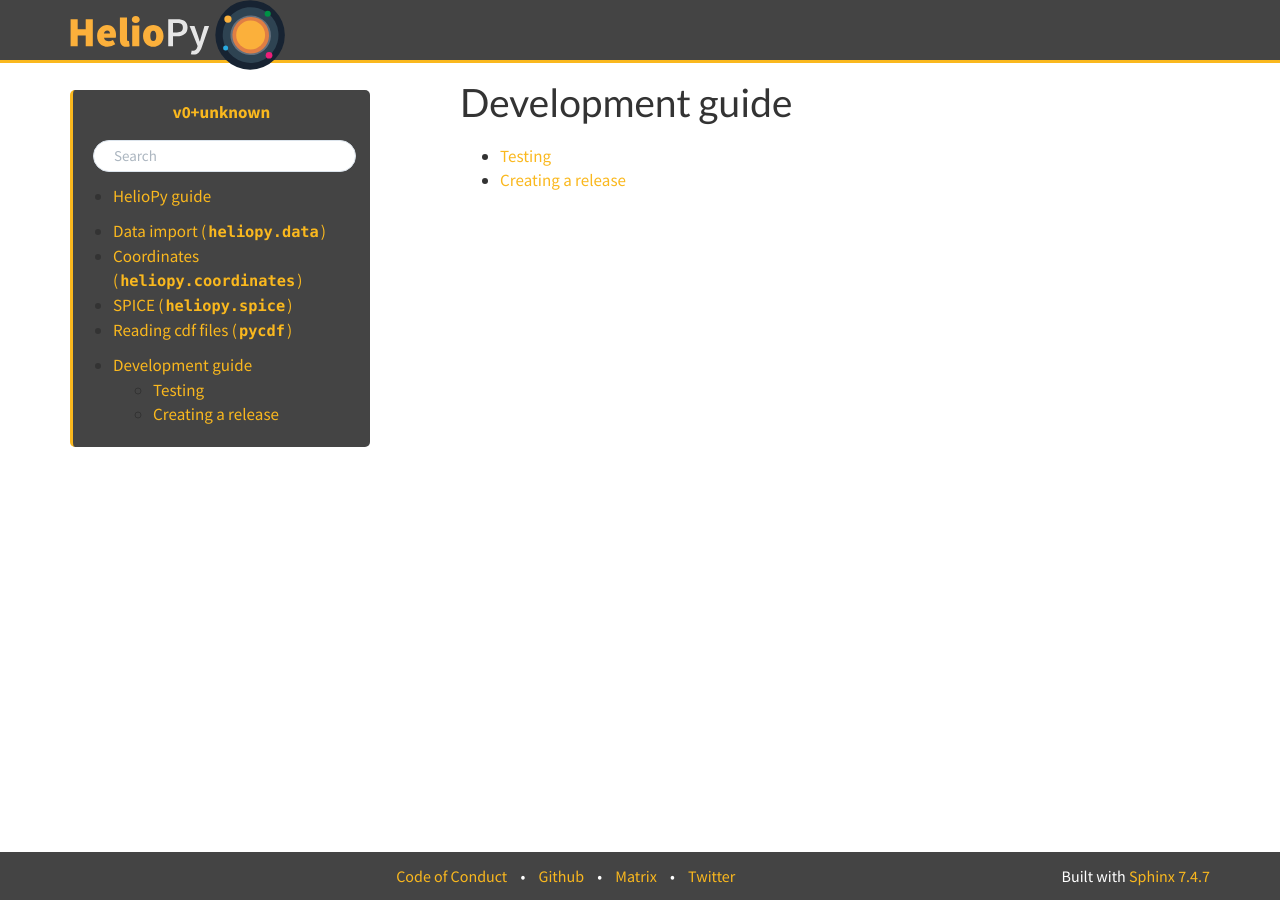
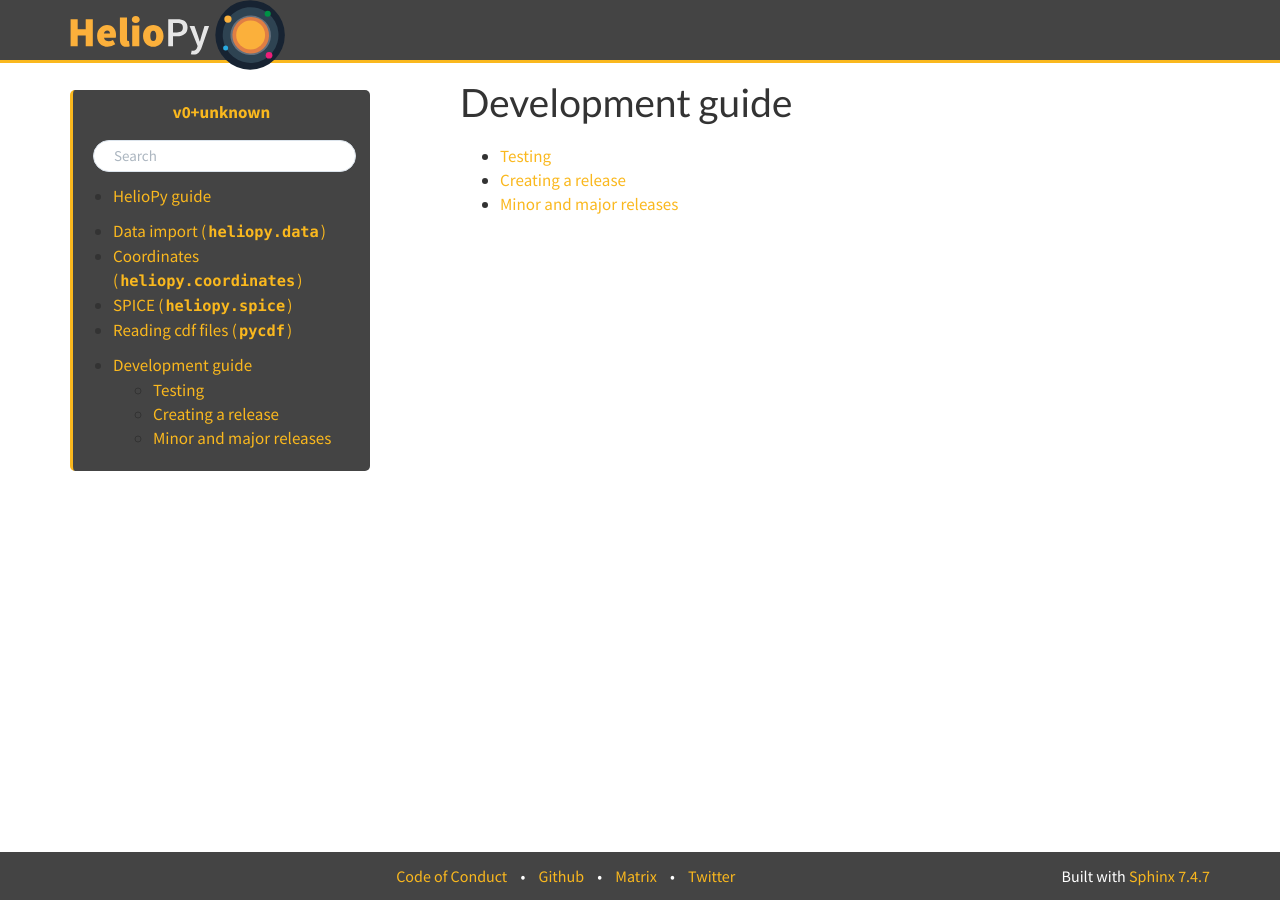
Before and after one commit to heliopython/heliopy, a Sphinx documentation site: the page built from doc/source/development/index.rst, in a window 1280 px wide. Built offline with Sphinx 7.4.7, drawn with Linux system fonts in a browser that asks for light colours; pages that are not in the unit, such as notebooks, are missing from menus; some of the changed lines change nothing that is shown.

Commit message:
Add note about releases

```diff
--- a/doc/source/development/index.rst
+++ b/doc/source/development/index.rst
@@ -6,3 +6,4 @@
 
    testing
    release
+   minor_releases
--- /dev/null
+++ b/doc/source/development/minor_releases.rst
@@ -0,0 +1,18 @@
+Minor and major releases
+========================
+
+Major releases
+--------------
+
+Major releases have version numbers 0.x.0, and contain major new features and
+any API breaking code. They should be released whenever new features are
+ready. Development is done on the `master` branch.
+
+Minor releases
+--------------
+
+Minor releases have version numbers 0.x.y, where y is greater than zero, and
+contain bug fixes and small improvements (including documentation improvements).
+Development should be done on the `master` branch, and then changes backported
+to the `v0.x.x` branch. Minor releases can be released rapidly, when any
+changes are made.
```
